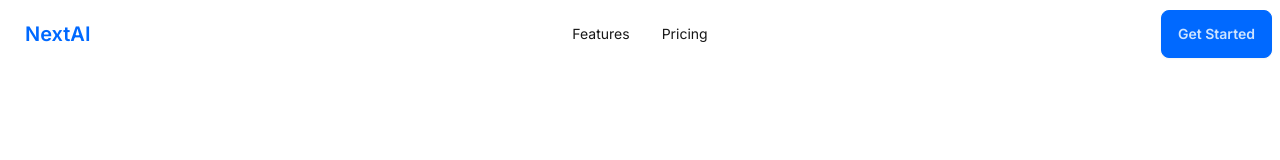
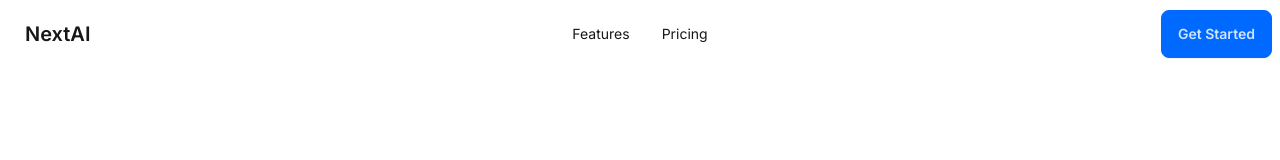
Before and after one commit to Osiris8/nextai, a Next.js app: page / in a window 1280 px wide. Shown: the top 160 px of the page. Built offline with nearby package versions, Linux system fonts and the light colour scheme.

Commit message:
update Navbar

```diff
--- a/components/Navbar.tsx
+++ b/components/Navbar.tsx
@@ -39,7 +39,7 @@
           </ul>
         </div>
         {/* Brand Logo */}
-        <a className="btn btn-ghost normal-case text-xl text-primary">NextAI</a>
+        <a className="btn btn-ghost normal-case text-xl">NextAI</a>
       </div>
 
       {/* Navbar Center - for larger screens */}
```
